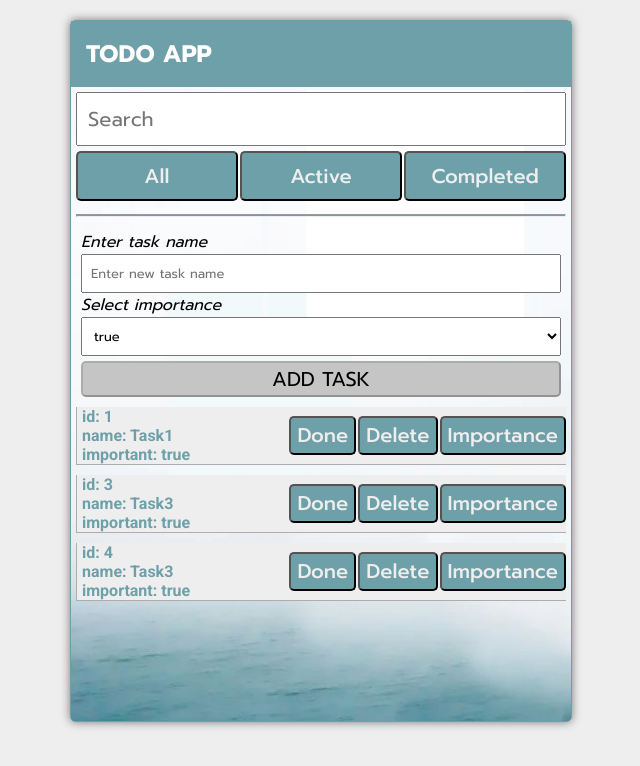
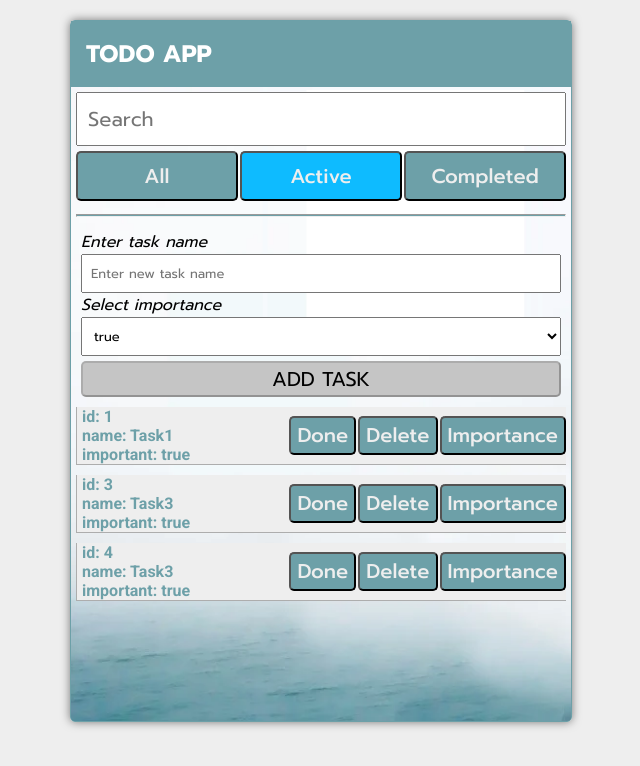
Before and after one commit to Alex-Gal/react-redux-todo, a React app: page / in a window 1280 px wide. Shown: the top 766 px of the page, without its empty margins (319-959 px from the left). Built offline with nearby package versions, Linux system fonts and the light colour scheme.

Commit message:
add all displayedList to redux

```diff
--- a/src/App.jsx
+++ b/src/App.jsx
@@ -1,6 +1,6 @@
 import React, {useEffect, useState} from 'react';
 import {useSelector, useDispatch} from 'react-redux';
-import {setTasksAction, isTasksLoadedAction, setFilterInputAction} from './store/actions/tasksActions';
+import {setTasksAction, isTasksLoadedAction, setFilterInputAction, setDisplayedListAction} from './store/actions/tasksActions';
 
 import {TaskList} from './components/task-list/TaskList';
 import {ControlsBar} from './components/controls-bar/ControlsBar';
@@ -9,9 +9,7 @@ import {TaskListContext} from './components/task-list/TaskListContext';
 import {ControlsBarContext} from './components/controls-bar/ControlsBarContext';
 
 export const App = () => {
-  const {tasks, isTasksLoaded, filterInput} = useSelector((state) => state.tasksReducer);
-
-  const [displayedList, setDisplayedList] = useState('active');
+  const {tasks, isTasksLoaded, filterInput, displayedList} = useSelector((state) => state.tasksReducer);
 
   useEffect(() => {
     LoadTasks().then((data) => {
@@ -23,7 +21,7 @@ export const App = () => {
   if (!isTasksLoaded) {
     return <div>Loading...</div>;
   }
-  //Готово
+
   const addNewTask = (newTask) => {
     const newTasks = [...tasks];
     newTasks.push(newTask);
@@ -57,12 +55,8 @@ export const App = () => {
     setTasksAction(newTasks);
   };
 
-  // Не готово!!!!!!!!!!!!!!1
-  // const [displayedList, setDisplayedList] = useState('active');
-  // const [filterInput, setFilterInput] = useState('');
-
   const changeDisplayedListHandler = (displayedList) => {
-    setDisplayedList(displayedList);
+    setDisplayedListAction(displayedList);
   };
 
   const changeDisplayedList = (tasks, displayedList) => displayedList === 'all'
@@ -91,9 +85,7 @@ export const App = () => {
       <ControlsBarContext.Provider value={{addNewTask: addNewTask}}>
         <ControlsBar
           changeDisplayedListHandler={changeDisplayedListHandler}
-          displayedList={displayedList}
           filterInputHandler={filterInputHandler} />
-        {/* filterInput={filterInput} */}
       </ControlsBarContext.Provider>
 
       <TaskListContext.Provider value={
--- a/src/components/controls-bar/ControlsBar.jsx
+++ b/src/components/controls-bar/ControlsBar.jsx
@@ -3,15 +3,14 @@ import {Form} from './Form';
 import PropTypes from 'prop-types';
 import {useSelector} from 'react-redux';
 
-export const ControlsBar = ({filterInputHandler}) => {
+export const ControlsBar = ({filterInputHandler, changeDisplayedListHandler}) => {
     const {filterInput} = useSelector((state) => state.tasksReducer);
 
     return (
-
         <div className={'ControlsBar'}>
             <input value={filterInput} onChange={(e) => filterInputHandler(e.target.value)} className='ControlsBarInput' type='text'
                    placeholder='Search'/>
-            <ControlsButtons/>
+            <ControlsButtons changeDisplayedListHandler={changeDisplayedListHandler}/>
             <hr/>
             <Form />
         </div>
@@ -25,7 +24,10 @@ const localization = {
     completed: 'Completed'
 };
 
-const ControlsButtons = ({changeDisplayedListHandler, displayedList}) => (
+const ControlsButtons = ({changeDisplayedListHandler}) => {
+    const {displayedList} = useSelector((state) => state.tasksReducer);
+
+    return (
         <div className={'ControlsBarButtons'}>
             {btnTypesArr.map((btnType) =>
                 <ControlsBtn
@@ -37,46 +39,20 @@ const ControlsButtons = ({changeDisplayedListHandler, displayedList}) => (
             )}
         </div>
     );
+};
 
-const ControlsBtn = ({onClick, displayedList, btnType, localization}) => (
+const ControlsBtn = ({onClick, btnType, localization}) => {
+    const {displayedList} = useSelector((state) => state.tasksReducer);
+
+    return (
         <button
             onClick={() => onClick(btnType)}
             className={displayedList === btnType ? 'ControlsBarButtonsActive' : 'ControlsBarButtonsNotActive'}>{localization[btnType]}
         </button>
     );
+};
 
 ControlsBar.propTypes = {
-    displayedList: PropTypes.string.isRequired,
     filterInputHandler: PropTypes.func.isRequired,
     changeDisplayedListHandler: PropTypes.func.isRequired
 };
-
-// import React from 'react';
-// import { Form } from './Form';
-// import PropTypes from 'prop-types';
-
-// export const ControlsBar = ({ displayedList, filterInput, filterInputHandler, changeDisplayedListHandler }) => {
-//     const filterInputFunc = (e) => {
-//         filterInputHandler(e.target.value);
-//     };
-
-//     return (
-//         <div className={'ControlsBar'}>
-//             <input value={filterInput} onChange={filterInputFunc} className='ControlsBarInput' type='text' placeholder='Search' />
-//             <div className={'ControlsBarButtons'}>
-//                 <button onClick={() => changeDisplayedListHandler('all')} className={displayedList === 'all' ? 'ControlsBarButtonsActive' : 'ControlsBarButtonsNotActive'}>All</button>
-//                 <button onClick={() => changeDisplayedListHandler('active')} className={displayedList === 'active' ? 'ControlsBarButtonsActive' : 'ControlsBarButtonsNotActive'}>Active</button>
-//                 <button onClick={() => changeDisplayedListHandler('completed')} className={displayedList === 'completed' ? 'ControlsBarButtonsActive' : 'ControlsBarButtonsNotActive'}>Completed</button>
-//             </div>
-//             <hr />
-//             <Form />
-//         </div>
-//     );
-// };
-
-// ControlsBar.propTypes = {
-//     displayedList: PropTypes.string.isRequired,
-//     filterInput: PropTypes.string.isRequired,
-//     filterInputHandler: PropTypes.func.isRequired,
-//     changeDisplayedListHandler: PropTypes.func.isRequired
-// };
--- a/src/index.js
+++ b/src/index.js
@@ -16,6 +16,6 @@ ReactDOM.render(
   document.getElementById('app')
 );
 
-store.subscribe(() => {
-  console.log(store.getState());
-});
+// store.subscribe(() => {
+//   console.log(store.getState());
+// });
--- a/src/store/actions/tasksActions.js
+++ b/src/store/actions/tasksActions.js
@@ -4,3 +4,4 @@ import {store} from '../store';
 export const setTasksAction = (payload) => store.dispatch(taskActions.setTasks(payload));
 export const isTasksLoadedAction = (payload) => store.dispatch(taskActions.setIsTasksLoaded(payload));
 export const setFilterInputAction = (payload) => store.dispatch(taskActions.setFilterInput(payload));
+export const setDisplayedListAction = (payload) => store.dispatch(taskActions.setDisplayedList(payload));
--- a/src/store/reducers/tasks.js
+++ b/src/store/reducers/tasks.js
@@ -5,7 +5,8 @@ const tasksSlice = {
     initialState: {
         tasks: null,
         isTasksLoaded: false,
-        filterInput: ''
+        filterInput: '',
+        displayedList: 'active'
     },
     reducers: {
         setTasks: (state, action) => {
@@ -16,6 +17,9 @@ const tasksSlice = {
         },
         setFilterInput: (state, action) => {
             state.filterInput = action.payload;
+        },
+        setDisplayedList: (state, action) => {
+            state.displayedList = action.payload;
         }
     }
 };
```
Lines whose indentation alone changed are shown as unchanged.
